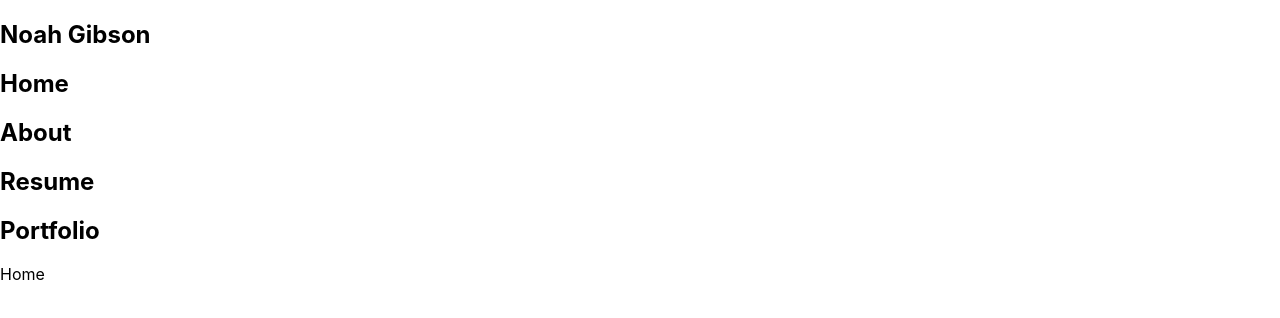
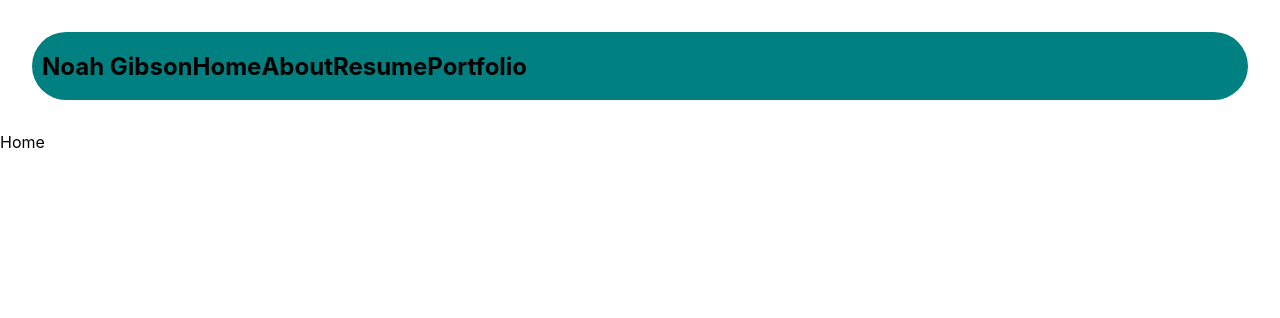
Before and after one commit to N-Gibson/portfolio, a React (Create React App) app: page / in a window 1280 px wide. Shown: the top 318 px of the page. Built offline with nearby package versions, Linux system fonts and the light colour scheme.

Commit message:
Add base style to nav bar

```diff
--- a/src/@portfolio/Components/Nav/Nav.scss
+++ b/src/@portfolio/Components/Nav/Nav.scss
@@ -0,0 +1,9 @@
+.nav {
+  display: flex;
+  align-items: center;
+  background-color: teal;
+  margin: 2em;
+  padding: 10px;
+  border-radius: 50px;
+  height: 3em;
+}
```
